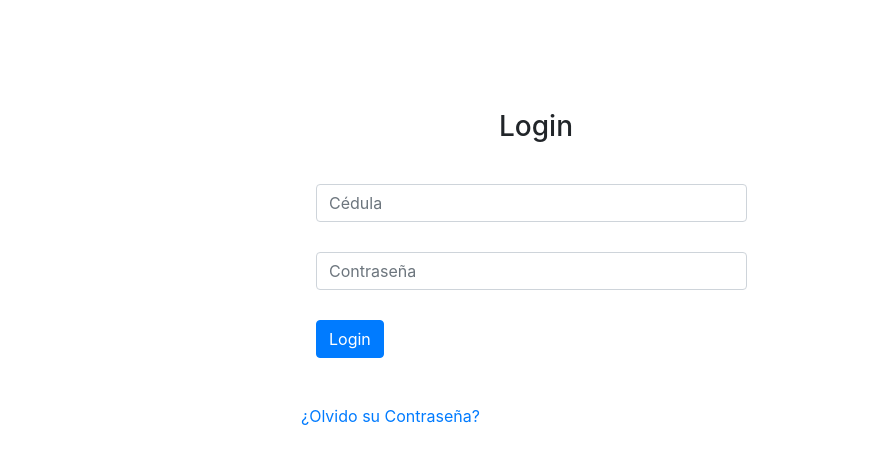
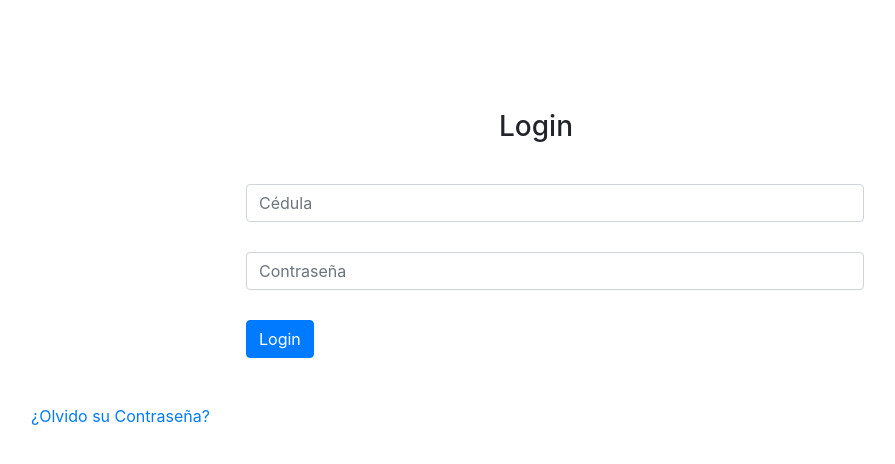
Before and after one commit to Aaron776/integrador-angular, an Angular app: page / in a window 1280 px wide. Shown: the top 464 px of the page, without its empty margins (104-999 px from the left). Built offline with nearby package versions, Linux system fonts and the light colour scheme.

Commit message:
conectarme con el api

```diff
--- a/src/app/login/login.component.css
+++ b/src/app/login/login.component.css
@@ -2,9 +2,14 @@ h3{ text-align: center;
     margin-bottom: 40px;
     margin-top: 110px;}
 
-    input{margin-bottom: 30px;}
+    input{margin-bottom: 30px;
+          margin-left: 250px;}
 
 
     form{margin-left: 320px ;
     margin-top: 30px;
     text-align: left;}
+
+    .form-group-input{
+        margin-left: 50px;
+    }
--- a/src/app/login/login.component.html
+++ b/src/app/login/login.component.html
@@ -1,28 +1,27 @@
-
 <div class="container login-container">
     <div class="row">
         <div class="col-md-12 login-form-1">
             <h3>Login</h3>
-            <form>
             <div class="form-group">
                 <div class="col-md-7">
-                    <input type="text" class="form-control" placeholder="Cédula" value="" required maxlength="10" />
+                    <input type="text" class="form-control" placeholder="Cédula" value="" required maxlength="10"
+                        [(ngModel)]="user.ci" />
                 </div>
             </div>
             <div class="form-group">
                 <div class="col-md-7">
-                    <input type="password" class="form-control" placeholder="Contraseña" value="" required />
+                    <input type="password" class="form-control" placeholder="Contraseña" value="" required
+                        [(ngModel)]="user.password" />
                 </div>
             </div>
             <div class="form-group">
                 <div class="col-md-7">
-                    <input type="submit"  class="btn btn-primary" value="Login" />
+                    <input type="submit" class="btn btn-primary" value="Login" (click)="login()" />
                 </div>
             </div>
-                <div class="form-group">
+            <div class="form-group-input">
                 <a href="#" class="ForgetPwd">¿Olvido su Contraseña?</a>
-                </div>
-            </form>
             </div>
         </div>
     </div>
+</div>
--- a/src/app/login/login.component.ts
+++ b/src/app/login/login.component.ts
@@ -1,15 +1,28 @@
-import { Component, OnInit } from '@angular/core';
-
+import {Component, OnInit } from '@angular/core';
+import {UserModel} from '../models/user.model';
+import {AuthService} from'../services/auth.service';
+import {Router} from '@angular/router';
 @Component({
   selector: 'app-login',
   templateUrl: './login.component.html',
   styleUrls: ['./login.component.css']
 })
 export class LoginComponent implements OnInit {
+  public user: UserModel;
 
-  constructor() { }
+  constructor(private router:Router, private authService:AuthService) {
+    this.user={};
+   }
 
   ngOnInit(): void {
   }
 
+  login():void{
+    this.authService.login(this.user).subscribe(
+      data=>{
+        localStorage.setItem('area', data.id);
+      }
+    )
+
+  }
 }
--- /dev/null
+++ b/src/app/services/auth.service.ts
@@ -0,0 +1,27 @@
+import { HttpClient } from '@angular/common/http';
+import { Injectable } from '@angular/core';
+import { Observable } from 'rxjs';
+import{ catchError, map} from 'rxjs/operators';
+import { UserModel } from '../models/user.model';
+
+@Injectable({
+  providedIn: 'root'
+})
+export class AuthService {
+private api='http://localhost:8080/api/v1/auth/admin';
+  constructor(private http:HttpClient) {
+   }
+   login(user:UserModel):Observable<any>{
+     return this.http.post(this.api, user).pipe(
+      map(response=>response),
+      catchError( error=>{
+        alert(error.error);
+        return error;
+
+
+      }
+
+      )
+     );
+   }
+}
```
Also changed, not shown: src/app/app.module.ts (+10 -4 lines), src/app/models/user.model.ts (added, +8 -0 lines), 1 other file (tests, documents, lock files or other folders). Lines whose indentation alone changed are shown as unchanged.
